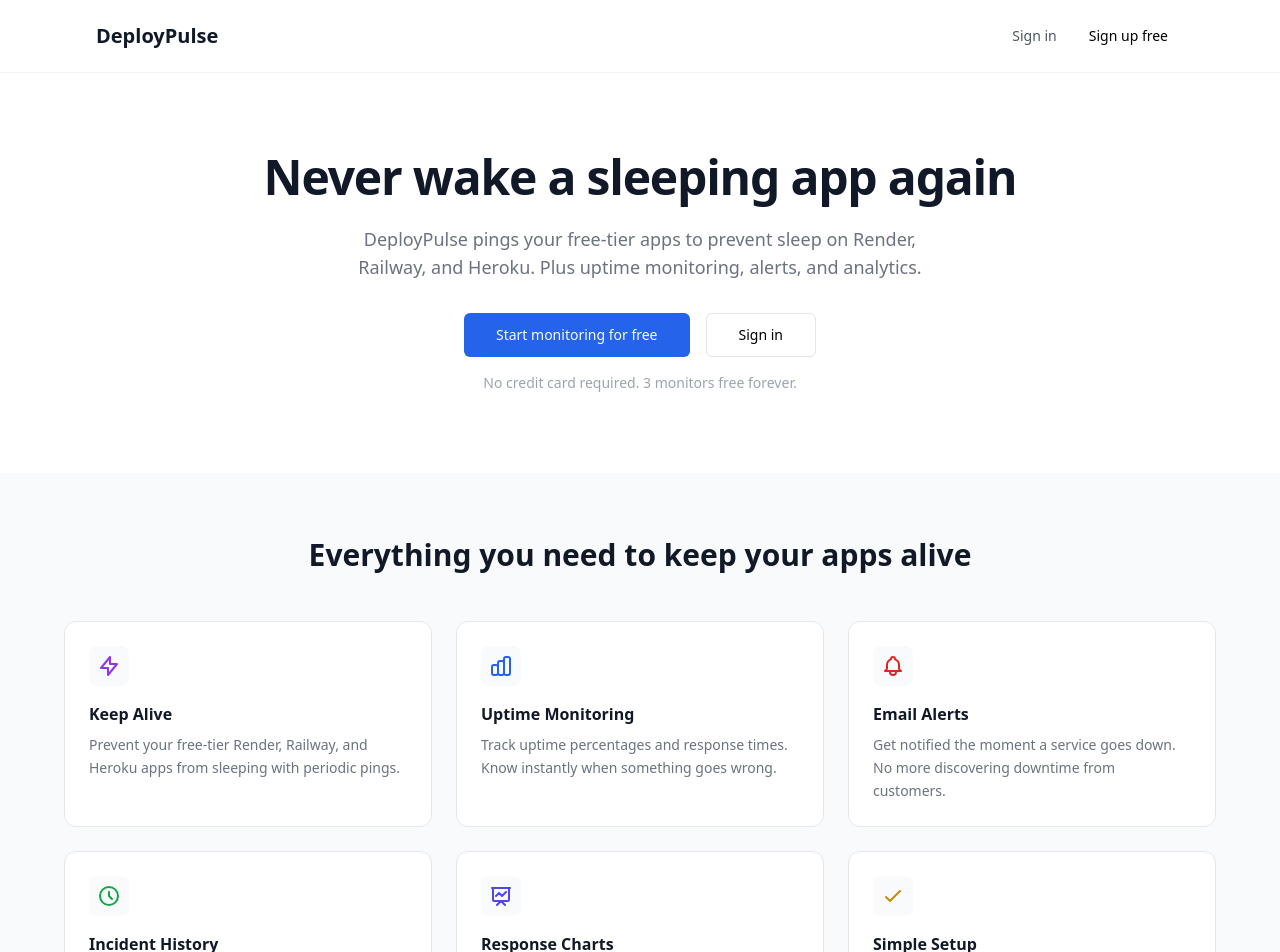
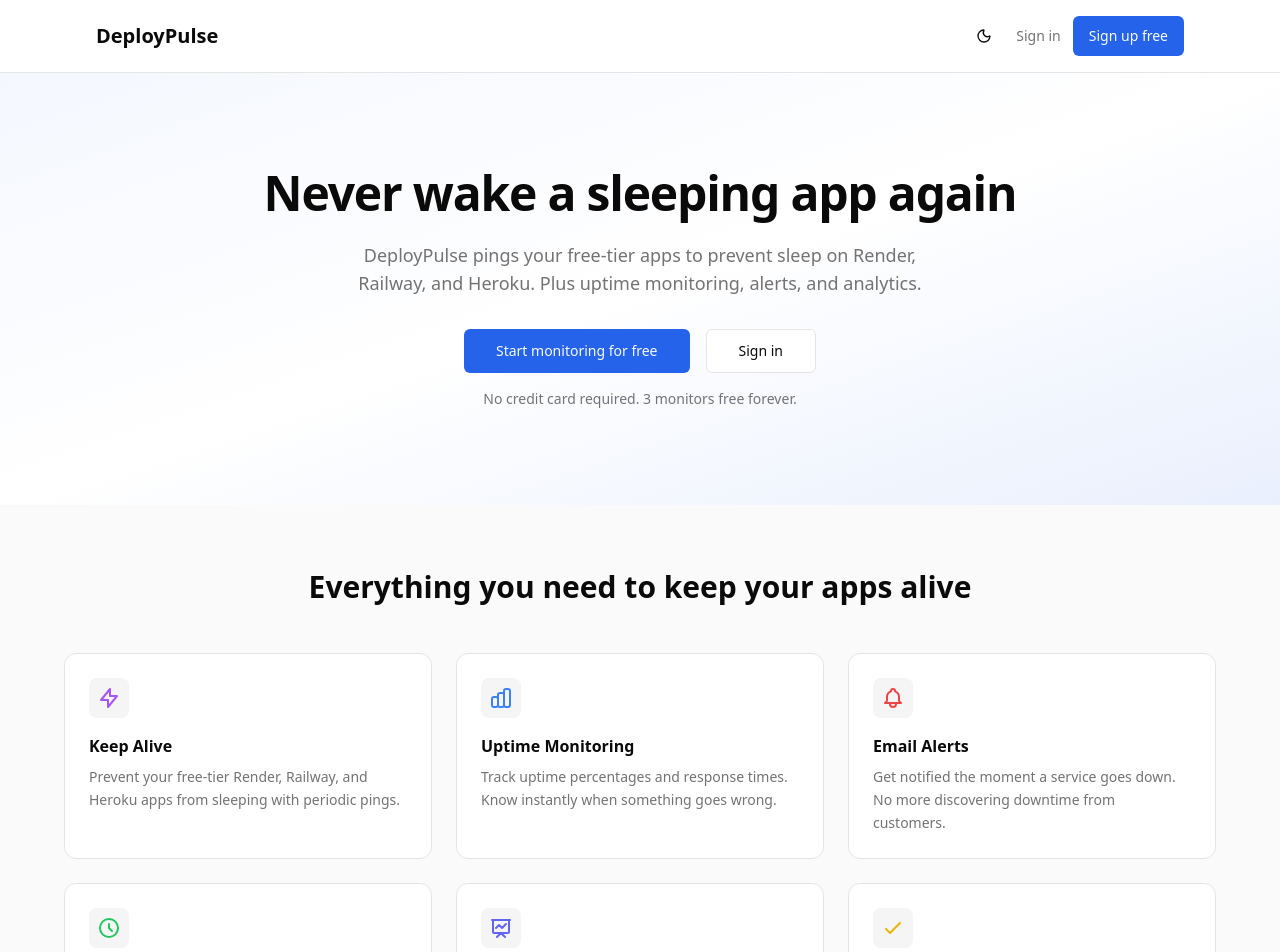
Before and after one commit to Misho-1019/Deploy-Pulse, a React (Vite) app in the folder frontend/: page / in a window 1280 px wide. Shown: the top 952 px of the page. Built offline with nearby package versions, Linux system fonts and the light colour scheme; no server answers.

Commit message:
Dark mode landing page, ThemeToggle in header, upgrade context preservation, auto-checkout from plan param

```diff
--- a/frontend/src/pages/Landing.tsx
+++ b/frontend/src/pages/Landing.tsx
@@ -1,13 +1,14 @@
 import { Link } from 'react-router-dom';
 import { useAuth } from '../contexts/AuthContext';
 import { Button } from '../components/ui/button';
+import ThemeToggle from '../components/ThemeToggle';
 
 const FEATURES = [
   {
     title: 'Keep Alive',
     description: 'Prevent your free-tier Render, Railway, and Heroku apps from sleeping with periodic pings.',
     icon: (
-      <svg className="w-6 h-6 text-purple-600" fill="none" viewBox="0 0 24 24" stroke="currentColor">
+      <svg className="w-6 h-6 text-purple-500" fill="none" viewBox="0 0 24 24" stroke="currentColor">
         <path strokeLinecap="round" strokeLinejoin="round" strokeWidth={2} d="M13 10V3L4 14h7v7l9-11h-7z" />
       </svg>
     ),
@@ -16,7 +17,7 @@
     title: 'Uptime Monitoring',
     description: 'Track uptime percentages and response times. Know instantly when something goes wrong.',
     icon: (
-      <svg className="w-6 h-6 text-blue-600" fill="none" viewBox="0 0 24 24" stroke="currentColor">
+      <svg className="w-6 h-6 text-blue-500" fill="none" viewBox="0 0 24 24" stroke="currentColor">
         <path strokeLinecap="round" strokeLinejoin="round" strokeWidth={2} d="M9 19v-6a2 2 0 00-2-2H5a2 2 0 00-2 2v6a2 2 0 002 2h2a2 2 0 002-2zm0 0V9a2 2 0 012-2h2a2 2 0 012 2v10m-6 0a2 2 0 002 2h2a2 2 0 002-2m0 0V5a2 2 0 012-2h2a2 2 0 012 2v14a2 2 0 01-2 2h-2a2 2 0 01-2-2z" />
       </svg>
     ),
@@ -25,7 +26,7 @@
     title: 'Email Alerts',
     description: 'Get notified the moment a service goes down. No more discovering downtime from customers.',
     icon: (
-      <svg className="w-6 h-6 text-red-600" fill="none" viewBox="0 0 24 24" stroke="currentColor">
+      <svg className="w-6 h-6 text-red-500" fill="none" viewBox="0 0 24 24" stroke="currentColor">
         <path strokeLinecap="round" strokeLinejoin="round" strokeWidth={2} d="M15 17h5l-1.405-1.405A2.032 2.032 0 0118 14.158V11a6.002 6.002 0 00-4-5.659V5a2 2 0 10-4 0v.341C7.67 6.165 6 8.388 6 11v3.159c0 .538-.214 1.055-.595 1.436L4 17h5m6 0v1a3 3 0 11-6 0v-1m6 0H9" />
       </svg>
     ),
@@ -34,7 +35,7 @@
     title: 'Incident History',
     description: 'Review past outages with detailed timelines. See exactly when issues occurred and how long they lasted.',
     icon: (
-      <svg className="w-6 h-6 text-green-600" fill="none" viewBox="0 0 24 24" stroke="currentColor">
+      <svg className="w-6 h-6 text-green-500" fill="none" viewBox="0 0 24 24" stroke="currentColor">
         <path strokeLinecap="round" strokeLinejoin="round" strokeWidth={2} d="M12 8v4l3 3m6-3a9 9 0 11-18 0 9 9 0 0118 0z" />
       </svg>
     ),
@@ -43,7 +44,7 @@
     title: 'Response Charts',
     description: 'Visualize response time trends. Spot performance degradation before your users do.',
     icon: (
-      <svg className="w-6 h-6 text-indigo-600" fill="none" viewBox="0 0 24 24" stroke="currentColor">
+      <svg className="w-6 h-6 text-indigo-500" fill="none" viewBox="0 0 24 24" stroke="currentColor">
         <path strokeLinecap="round" strokeLinejoin="round" strokeWidth={2} d="M7 12l3-3 3 3 4-4M8 21l4-4 4 4M3 4h18M4 4h16v12a1 1 0 01-1 1H5a1 1 0 01-1-1V4z" />
       </svg>
     ),
@@ -52,7 +53,7 @@
     title: 'Simple Setup',
     description: 'Add a URL, pick a mode, and you are done. No complex configuration or infrastructure knowledge required.',
     icon: (
-      <svg className="w-6 h-6 text-yellow-600" fill="none" viewBox="0 0 24 24" stroke="currentColor">
+      <svg className="w-6 h-6 text-yellow-500" fill="none" viewBox="0 0 24 24" stroke="currentColor">
         <path strokeLinecap="round" strokeLinejoin="round" strokeWidth={2} d="M5 13l4 4L19 7" />
       </svg>
     ),
@@ -90,22 +91,23 @@
   const { token } = useAuth();
 
   return (
-    <div className="min-h-screen bg-white">
+    <div className="min-h-screen bg-background text-foreground">
       {/* Header */}
-      <header className="border-b border-gray-100">
+      <header className="border-b border-border">
         <div className="max-w-6xl mx-auto px-4 sm:px-6 lg:px-8 py-4 flex items-center justify-between">
-          <span className="text-xl font-bold text-gray-900">DeployPulse</span>
-          <div className="flex items-center gap-4">
+          <span className="text-xl font-bold">DeployPulse</span>
+          <div className="flex items-center gap-3">
+            <ThemeToggle />
             {token ? (
               <Button asChild>
                 <Link to="/app">Dashboard</Link>
               </Button>
             ) : (
               <>
-                <Link to="/login" className="text-sm text-gray-600 hover:text-gray-900 transition-colors">
+                <Link to="/login" className="text-sm text-muted-foreground hover:text-foreground transition-colors">
                   Sign in
                 </Link>
-              <Button asChild variant="ghost">
+                <Button asChild>
                   <Link to="/register">Sign up free</Link>
                 </Button>
               </>
@@ -115,12 +117,13 @@
       </header>
 
       {/* Hero */}
-      <section className="py-20 px-4">
-        <div className="max-w-3xl mx-auto text-center">
-          <h1 className="text-4xl sm:text-5xl font-extrabold text-gray-900 tracking-tight">
+      <section className="relative py-24 px-4 overflow-hidden">
+        <div className="absolute inset-0 bg-gradient-to-br from-primary/5 via-background to-primary/10" />
+        <div className="relative max-w-3xl mx-auto text-center">
+          <h1 className="text-4xl sm:text-5xl font-extrabold tracking-tight">
             Never wake a sleeping app again
           </h1>
-          <p className="mt-6 text-lg text-gray-500 max-w-xl mx-auto">
+          <p className="mt-6 text-lg text-muted-foreground max-w-xl mx-auto">
             DeployPulse pings your free-tier apps to prevent sleep on Render, Railway, and Heroku.
             Plus uptime monitoring, alerts, and analytics.
           </p>
@@ -132,24 +135,24 @@
               <Link to="/login">Sign in</Link>
             </Button>
           </div>
-          <p className="mt-4 text-sm text-gray-400">No credit card required. 3 monitors free forever.</p>
+          <p className="mt-4 text-sm text-muted-foreground">No credit card required. 3 monitors free forever.</p>
         </div>
       </section>
 
       {/* Features */}
-      <section className="py-16 bg-gray-50 px-4">
+      <section className="py-16 bg-muted/50 px-4">
         <div className="max-w-6xl mx-auto">
-          <h2 className="text-2xl sm:text-3xl font-bold text-gray-900 text-center mb-12">
+          <h2 className="text-2xl sm:text-3xl font-bold text-center mb-12">
             Everything you need to keep your apps alive
           </h2>
           <div className="grid sm:grid-cols-2 lg:grid-cols-3 gap-6">
             {FEATURES.map((f) => (
-              <div key={f.title} className="bg-white rounded-xl border border-gray-200 p-6">
-                <div className="w-10 h-10 bg-gray-50 rounded-lg flex items-center justify-center mb-4">
+              <div key={f.title} className="bg-card rounded-xl border border-border p-6">
+                <div className="w-10 h-10 bg-muted rounded-lg flex items-center justify-center mb-4">
                   {f.icon}
                 </div>
-                <h3 className="font-semibold text-gray-900 mb-2">{f.title}</h3>
-                <p className="text-sm text-gray-500 leading-relaxed">{f.description}</p>
+                <h3 className="font-semibold mb-2">{f.title}</h3>
+                <p className="text-sm text-muted-foreground leading-relaxed">{f.description}</p>
               </div>
             ))}
           </div>
@@ -159,8 +162,8 @@
       {/* How it works */}
       <section className="py-16 px-4">
         <div className="max-w-4xl mx-auto text-center">
-          <h2 className="text-2xl sm:text-3xl font-bold text-gray-900 mb-4">How it works</h2>
-          <p className="text-gray-500 mb-12">Three simple steps to keep your apps awake.</p>
+          <h2 className="text-2xl sm:text-3xl font-bold mb-4">How it works</h2>
+          <p className="text-muted-foreground mb-12">Three simple steps to keep your apps awake.</p>
           <div className="grid sm:grid-cols-3 gap-8">
             {[
               { step: '1', title: 'Add a URL', desc: 'Enter the URL of your app or API endpoint.' },
@@ -168,11 +171,11 @@
               { step: '3', title: 'Relax', desc: 'DeployPulse pings your app on schedule. You get alerts if something breaks.' },
             ].map((s) => (
               <div key={s.step}>
-                <div className="w-12 h-12 bg-blue-100 text-blue-700 rounded-full flex items-center justify-center text-xl font-bold mx-auto mb-4">
+                <div className="w-12 h-12 bg-primary/10 text-primary rounded-full flex items-center justify-center text-xl font-bold mx-auto mb-4">
                   {s.step}
                 </div>
-                <h3 className="font-semibold text-gray-900 mb-1">{s.title}</h3>
-                <p className="text-sm text-gray-500">{s.desc}</p>
+                <h3 className="font-semibold mb-1">{s.title}</h3>
+                <p className="text-sm text-muted-foreground">{s.desc}</p>
               </div>
             ))}
           </div>
@@ -180,32 +183,32 @@
       </section>
 
       {/* Pricing */}
-      <section className="py-16 bg-gray-50 px-4">
+      <section className="py-16 bg-muted/50 px-4">
         <div className="max-w-5xl mx-auto">
-          <h2 className="text-2xl sm:text-3xl font-bold text-gray-900 text-center mb-4">
+          <h2 className="text-2xl sm:text-3xl font-bold text-center mb-4">
             Simple, transparent pricing
           </h2>
-          <p className="text-gray-500 text-center mb-12">
+          <p className="text-muted-foreground text-center mb-12">
             Start free. Upgrade when you need more.
           </p>
           <div className="grid sm:grid-cols-3 gap-6 max-w-4xl mx-auto">
             {PLANS.map((plan) => (
               <div
                 key={plan.name}
-                className={`rounded-xl border p-6 ${
+                className={`rounded-xl border p-6 transition-colors ${
                   plan.featured
-                    ? 'border-blue-300 bg-white shadow-md ring-1 ring-blue-100'
-                    : 'border-gray-200 bg-white'
+                    ? 'border-primary/30 bg-card shadow-md ring-1 ring-primary/10'
+                    : 'border-border bg-card'
                 }`}
               >
-                <h3 className="font-semibold text-gray-900 mb-2">{plan.name}</h3>
+                <h3 className="font-semibold mb-2">{plan.name}</h3>
                 <div className="mb-4">
-                  <span className="text-3xl font-bold text-gray-900">{plan.price}</span>
-                  {plan.period && <span className="text-gray-400 text-sm">{plan.period}</span>}
+                  <span className="text-3xl font-bold">{plan.price}</span>
+                  {plan.period && <span className="text-muted-foreground text-sm">{plan.period}</span>}
                 </div>
                 <ul className="space-y-2 mb-6">
                   {plan.features.map((f) => (
-                    <li key={f} className="text-sm text-gray-600 flex items-center gap-2">
+                    <li key={f} className="text-sm text-muted-foreground flex items-center gap-2">
                       <span className="text-green-500">&check;</span> {f}
                     </li>
                   ))}
@@ -220,7 +223,7 @@
                   </Button>
                 ) : (
                   <Button className="w-full" variant={plan.featured ? 'default' : 'outline'} asChild>
-                    <Link to={token ? plan.href : '/register'}>
+                    <Link to={token ? plan.href : `/register?redirect=${encodeURIComponent('/app/settings?plan=' + plan.name.toLowerCase())}`}>
                       {token ? plan.cta : 'Get Started'}
                     </Link>
                   </Button>
@@ -232,8 +235,8 @@
       </section>
 
       {/* Footer */}
-      <footer className="py-8 px-4 border-t border-gray-100">
-        <div className="max-w-6xl mx-auto text-center text-sm text-gray-400">
+      <footer className="py-8 px-4 border-t border-border">
+        <div className="max-w-6xl mx-auto text-center text-sm text-muted-foreground">
           <p>DeployPulse &mdash; Keep your apps alive. Built for indie developers.</p>
         </div>
       </footer>
```
Also changed, not shown: frontend/src/pages/Settings.tsx (+29 -7 lines). Lines whose indentation alone changed are shown as unchanged.
